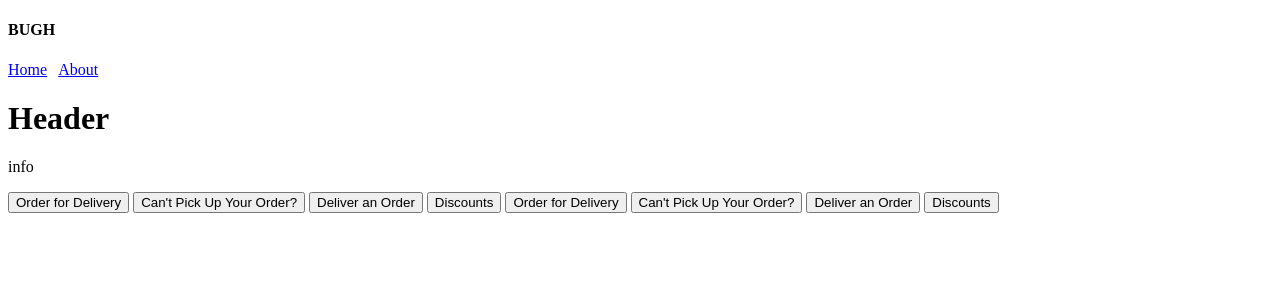
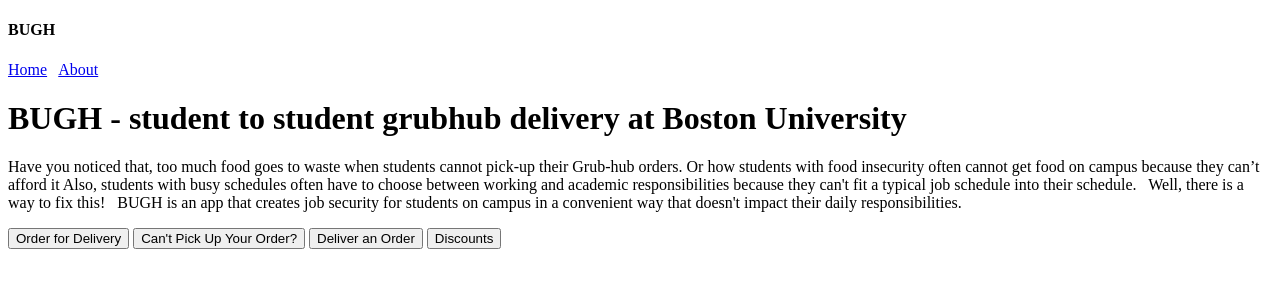
Before and after one commit to amelia-liston/Mini-Hack-BUGH, a plain HTML site: page index.html in a window 1280 px wide. Drawn offline with Linux system fonts and the light colour scheme.

Commit message:
added descriptions

```diff
--- a/index.html
+++ b/index.html
@@ -14,12 +14,18 @@
         <p><a href="index.html">Home</a> &nbsp; <a href="about.html">About</a></p>
     </nav>
     <div class=""content">
-        <h1>Header</h1>
-        <p>info</p>
-        <button type="button" id="OrderForDelivery">Order for Delivery</button>
-        <button type="button" id="CantPickUpOrder">Can't Pick Up Your Order?</button>
-        <button type="button" id="DeliverAnOrder">Deliver an Order</button>
-        <button type="button" id="Discounts">Discounts</button>
+        <h1>BUGH - student to student grubhub delivery at Boston University</h1>
+        <p>
+            Have you noticed that, too much food goes to waste when students cannot pick-up their Grub-hub orders.
+            Or how students with food insecurity often cannot get food on campus because they can’t afford it
+            Also, students with busy schedules often have to choose between working and academic responsibilities because
+            they can't fit a typical job schedule into their schedule.
+            &nbsp;
+            Well, there is a way to fix this!
+            &nbsp;
+            BUGH is an app that creates job security for students on campus in a convenient way that doesn't impact their daily responsibilities.
+
+        </p>
 
         <a href="order.html"><button>Order for Delivery</button></a>
         <a href="pickup.html"><button>Can't Pick Up Your Order?</button></a>
```
